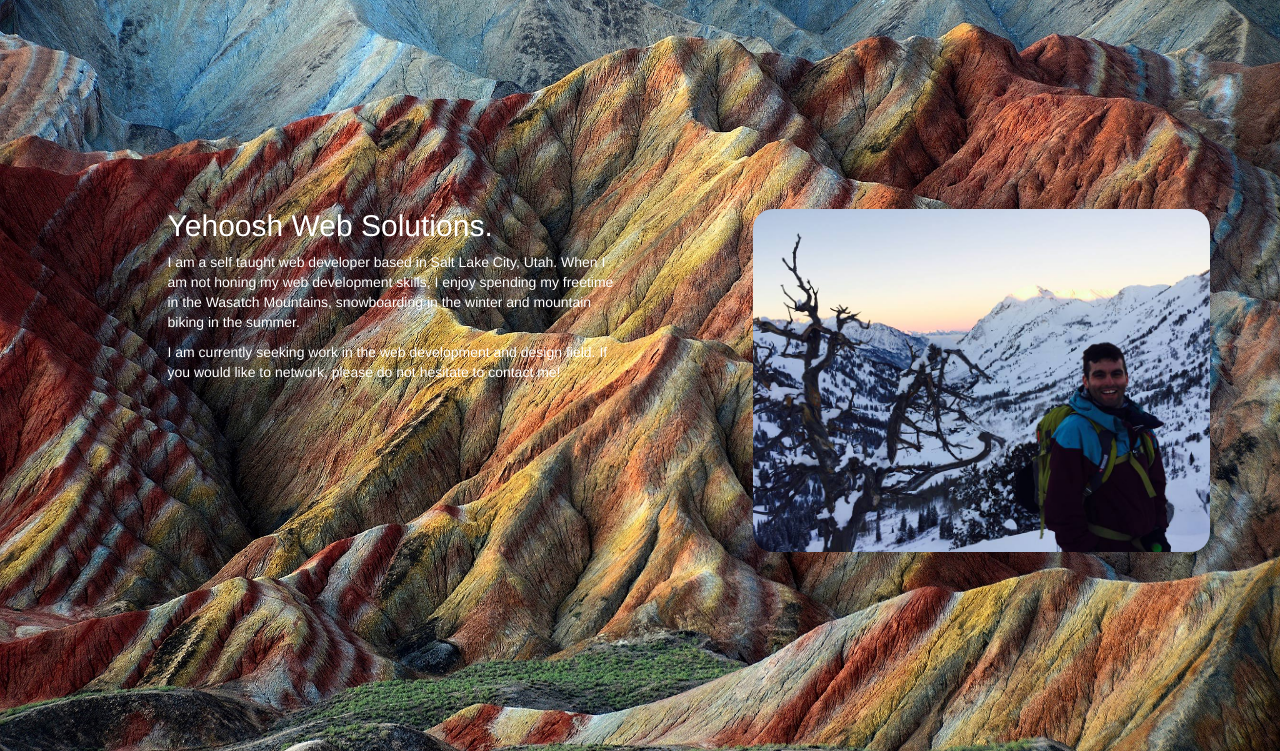
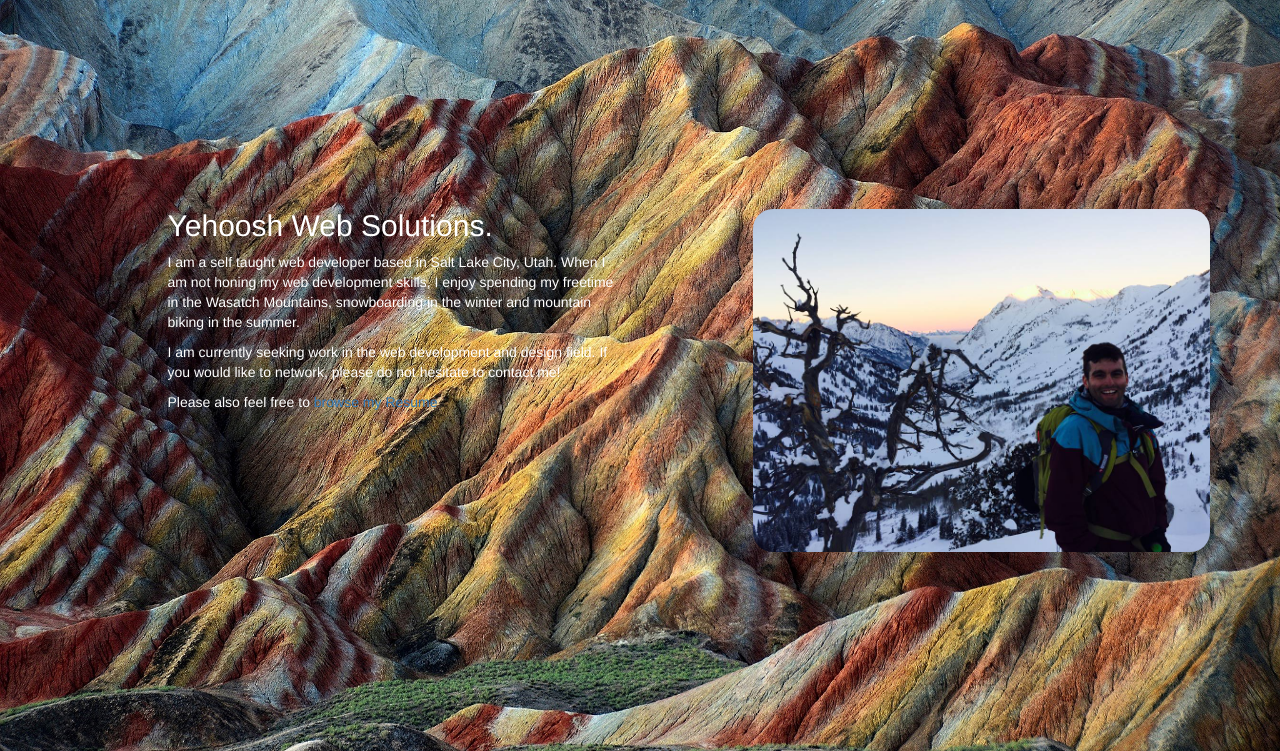
Before and after one commit to ranyehushua/PortfolioWebsite, a PHP site: page / in a window 1280 px wide. Shown: the part 619-1370 px from the top of the page. Run offline with PHP 8.4, Linux system fonts and the light colour scheme; data that the repository does not hold is empty; some libraries are stand-ins or nearby versions.

Commit message:
added link to view resume to about module on homepage

```diff
--- a/index.php
+++ b/index.php
@@ -82,6 +82,7 @@
         <h2>Yehoosh Web Solutions.</h2>
         <p>I am a self taught web developer based in Salt Lake City, Utah. When I am not honing my web development skills, I enjoy spending my freetime in the Wasatch Mountains, snowboarding in the winter and mountain biking in the summer.</p>
         <p>I am currently seeking work in the web development and design field. If you would like to network, please do not hesitate to contact me!</p>
+        <p>Please also feel free to <a href="files/Resume.pdf">browse my Resume</a></p>
         </div>
         <!-- right column is hidden on screens less than 768px wide -->
         <div class="col-xs-8 col-xs-offset-2 col-sm-5 col-sm-offset-1">
```
Also changed, not shown: 1 other file.
